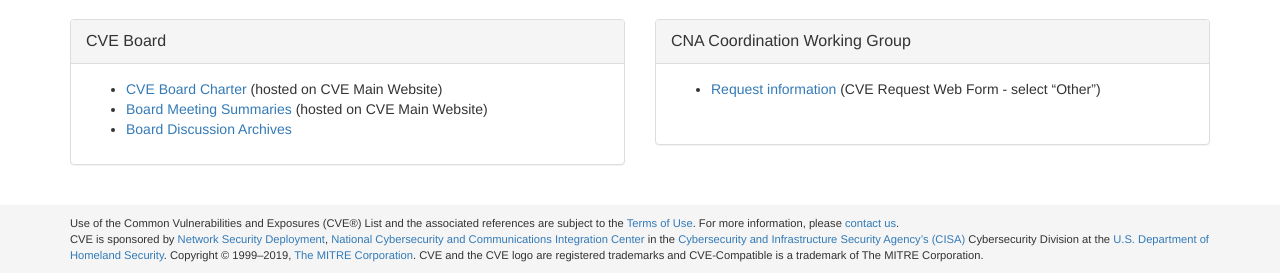
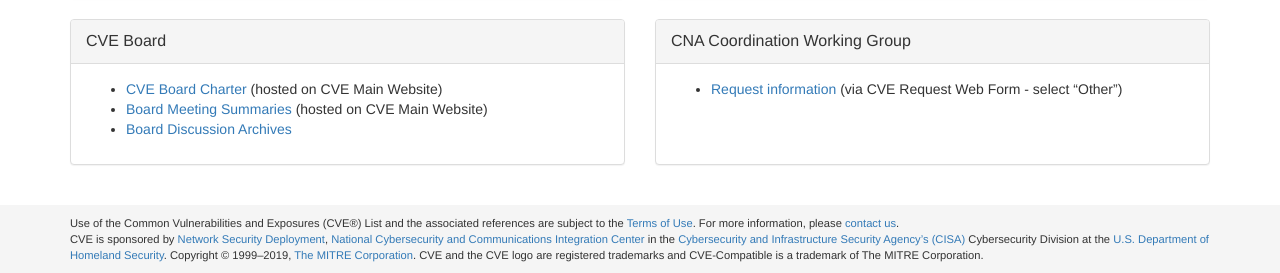
Before and after one commit to CVEProject/cveproject.github.io, a Jekyll site: the page built from docs/index.md, in a window 1280 px wide. Shown: the part 615-888 px from the top of the page. Built offline with Jekyll 4.4.1, drawn with Linux system fonts in a browser that asks for light colours; nearby versions of some CDN libraries.

Commit message:
Update index.md

```diff
--- a/docs/index.md
+++ b/docs/index.md
@@ -119,8 +119,9 @@ layout: page
       </div>
       <div class="panel-body">
        <ul>
-         <li markdown="span">[Request information](https://cveform.mitre.org/) (CVE Request Web Form - select “Other”)</li>
+         <li markdown="span">[Request information](https://cveform.mitre.org/) (via CVE Request Web Form - select “Other”)</li>
        </ul>
+       <br>
        <br>
       </div>
     </div>
```
